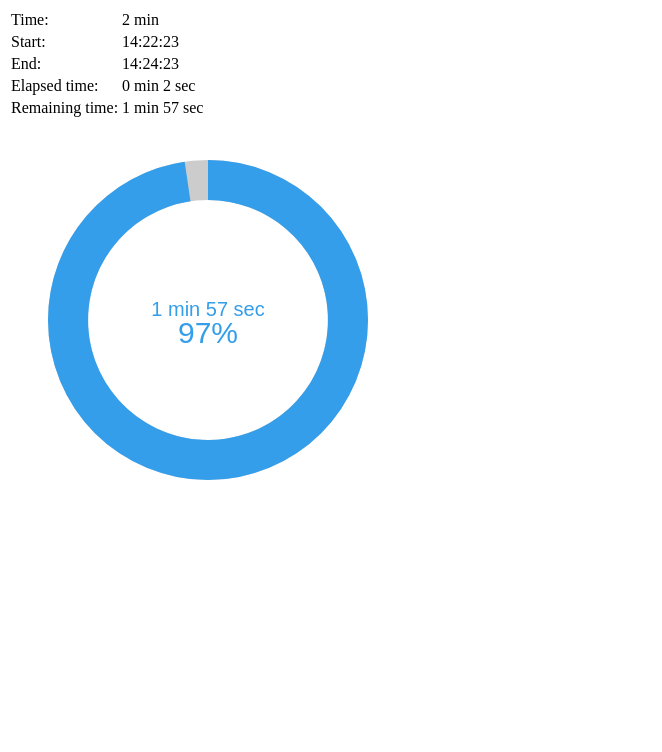
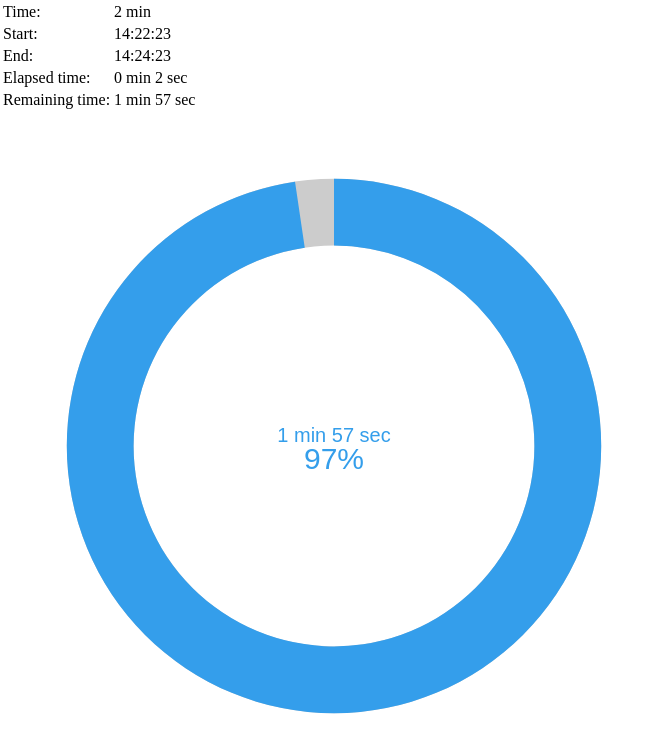
Before and after one commit to fujidig/digtimer, a website built with webpack: page index.html in a window 1280 px wide. Both pictures are taken after a click on the input "start". Shown: the whole page, without its empty margins (0-662 px from the left). Built offline with nearby package versions, Linux system fonts and the light colour scheme.

Commit message:
sizeを幅と高さ両方の情報を使うように

```diff
--- a/index.html
+++ b/index.html
@@ -5,6 +5,7 @@
 <meta charset="utf-8">
 <meta name="viewport" content="width=device-width">
 <title>digtimer</title>
+<style>html, body { margin: 0; padding: 0; }</style>
 <script src="bundle.js"></script>
 </head>
 <body>
@@ -16,6 +17,7 @@
 </form>
 </div>
 <div id="result-container" style="display: none">
+<div id="table">
 <table>
 <tr>
 <td>Time: </td><td id="time"></td>
@@ -33,6 +35,7 @@
 <td>Remaining time: </td><td id="remainingtime"></td>
 </tr>
 </table>
+</div>
 <canvas id="canvas" />
 </div>
 </body>
--- a/index.ts
+++ b/index.ts
@@ -1,6 +1,7 @@
 function main() {
     const formcontainer = document.getElementById("form-container");
     const resultcontainer = document.getElementById("result-container");
+    const table = document.getElementById("table");
     const form = <HTMLFormElement>document.getElementById("form");
     const timeinput = <HTMLInputElement>document.getElementById("timeinput");
     const timeelem = document.getElementById("time");
@@ -9,12 +10,14 @@ function main() {
     const elapsedtimeelem = document.getElementById("elapsedtime");
     const remaininigtimeelem = document.getElementById("remainingtime");
     const canvas = <HTMLCanvasElement>document.getElementById("canvas");
-    const size = canvas.width = canvas.height = Math.min(document.body.clientWidth, 400);
+    resultcontainer.style.display = "";
+    const size = canvas.width = canvas.height = Math.min(document.body.clientWidth, window.innerHeight - table.clientHeight - 20);
     const ctx = canvas.getContext("2d");
     canvas.width *= window.devicePixelRatio;
     canvas.height *= window.devicePixelRatio;
     canvas.style.width = String(canvas.width / window.devicePixelRatio) + "px";
     canvas.style.height = String(canvas.height / window.devicePixelRatio) + "px";
+    resultcontainer.style.display = "none";
 
     let time = 0;
     let starttime = 0;
```
Also changed, not shown: bundle.js (+1 -1 lines).
